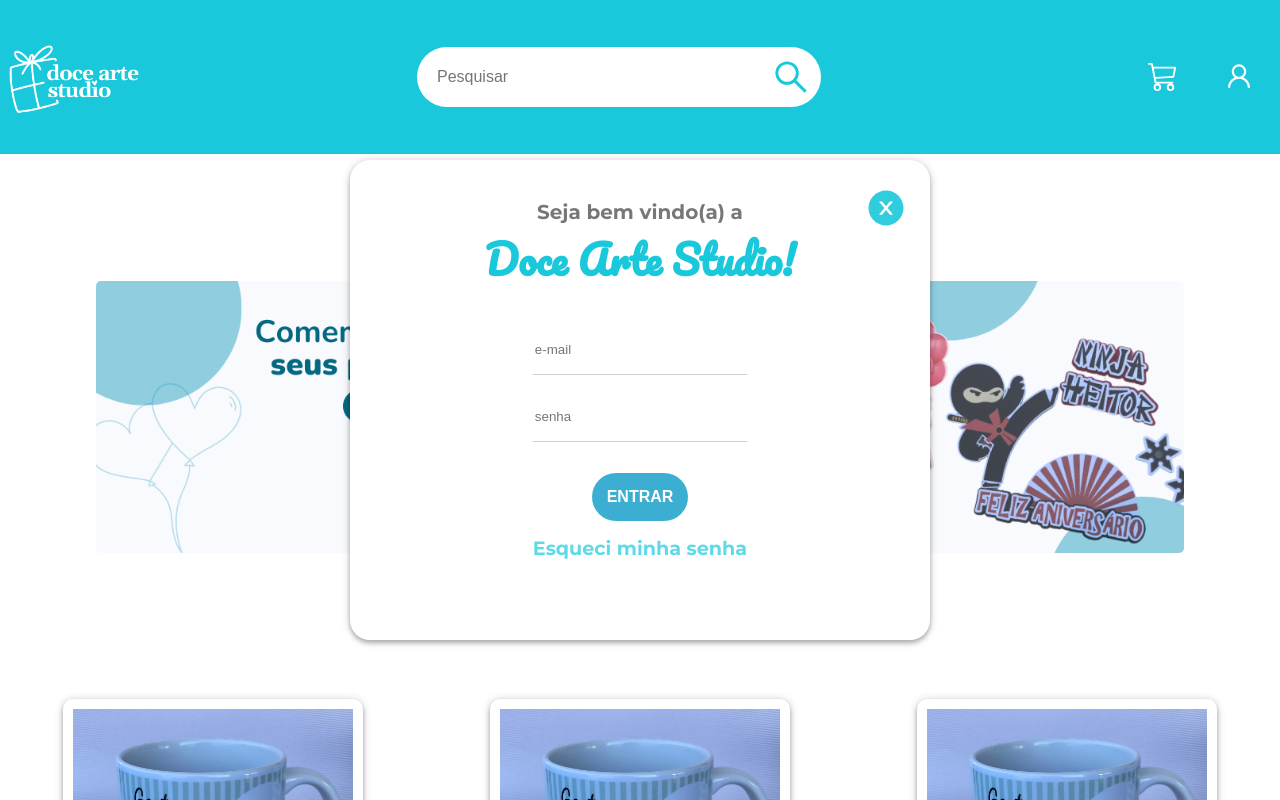
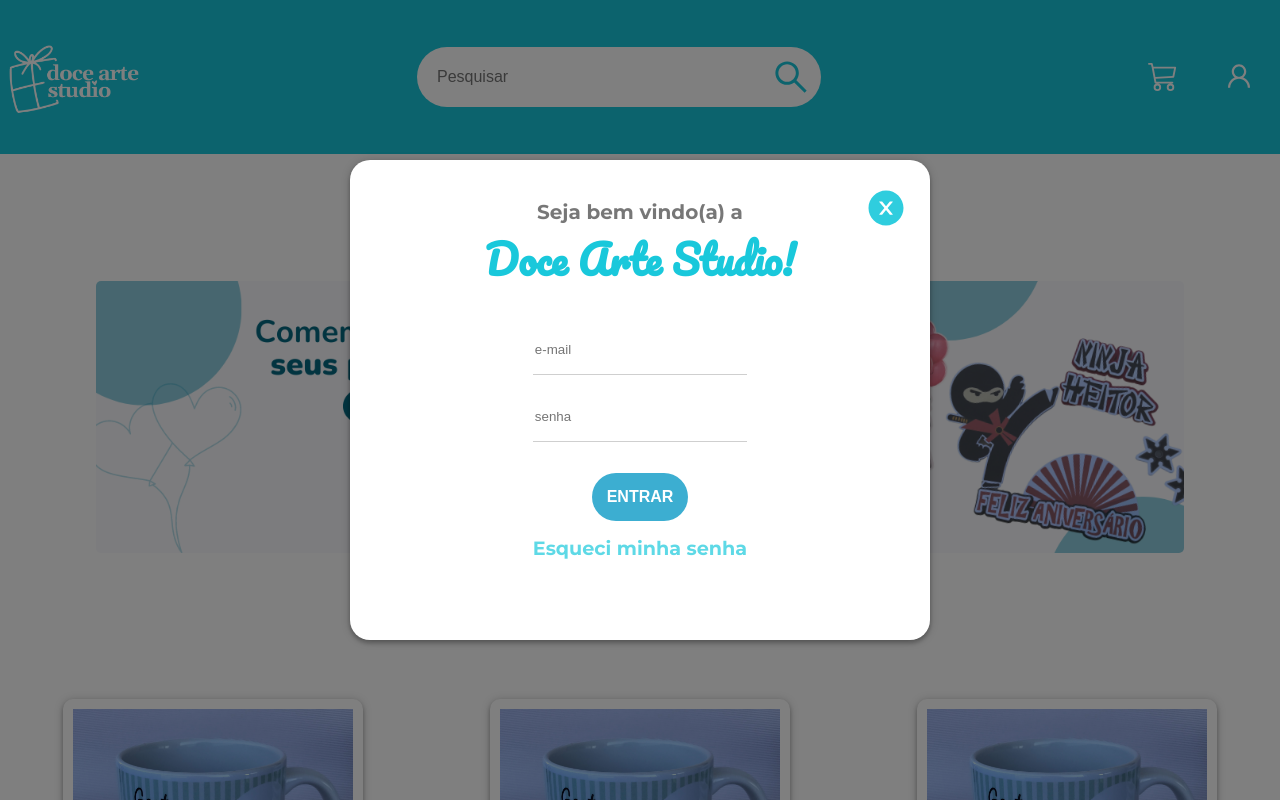
Before and after one commit to henriquekk/docearte-react, a React (Create React App) app: page / in a window 1280 px wide. Both pictures are taken after a click on the button 1239 px from the left and 77 px from the top of the page. Shown: the top 800 px of the page. Built offline with nearby package versions, Linux system fonts and the light colour scheme.

Commit message:
ajuste modal

```diff
--- a/src/components/Modal/Modal.css
+++ b/src/components/Modal/Modal.css
@@ -118,3 +118,13 @@
   text-decoration: none;
   font-weight: 600;
 }
+
+.fundo-modal{
+  position: fixed;
+  top: 0;
+  left: 0;
+  width: 100%;
+  height: 100%;
+  background-color: rgba(0, 0, 0, 0.5);
+  z-index: 5;
+}
--- a/src/components/Modal/index.jsx
+++ b/src/components/Modal/index.jsx
@@ -7,6 +7,7 @@
 export default function Modal({ isOpen, closeModal }) {
   if(isOpen){
     return(
+      <>
         <div id='modal'>
           <div className='modal-header'>
             <h1>Seja bem vindo(a) a</h1>
@@ -22,8 +23,14 @@
               <Button>Entrar</Button>
               <Link className='login-reset' to={'/'}>Esqueci minha senha</Link>
             </form>
+
+
+
           </div>
         </div>
+        <div className='fundo-modal'></div>
+      </>
+
     )
   }
 }
```
Lines whose indentation alone changed are shown as unchanged.
